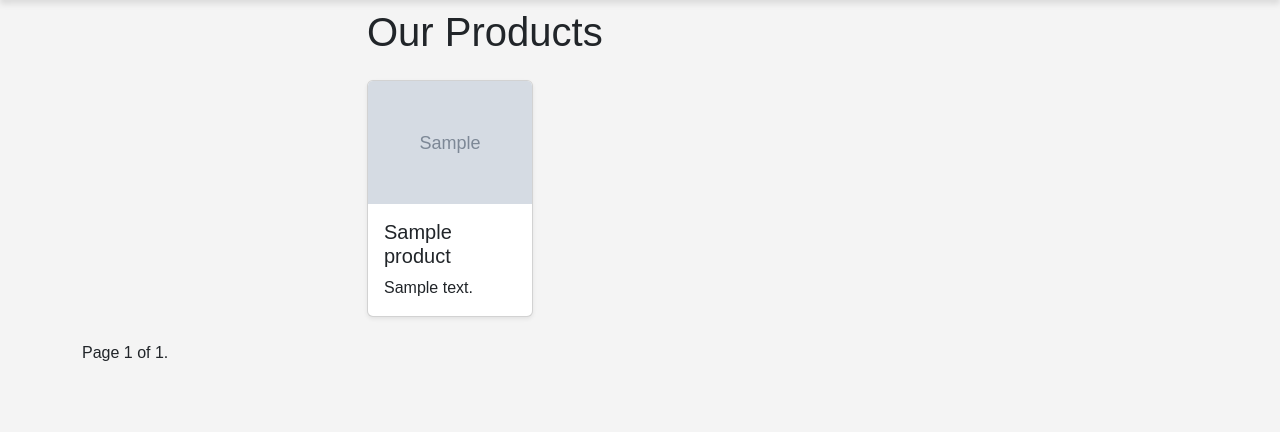
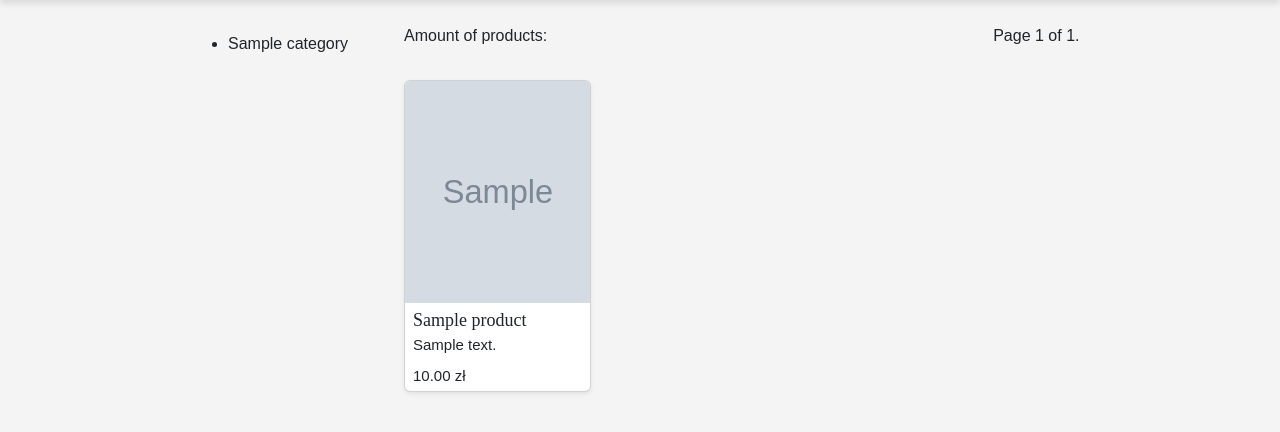
Before and after one commit to kr1s6/EngineerProject, a Django app: page / in a window 1280 px wide. Shown: the part 58-490 px from the top of the page. Run offline with Django 5.2, Linux system fonts and the light colour scheme; tables that the repository leaves empty hold one stand-in row (values such as "Sample post"); grey boxes marked "Sample" are stand-in pictures.

Commit message:
product list demo

```diff
--- a/webStore/models.py
+++ b/webStore/models.py
@@ -51,7 +51,7 @@ class Product(models.Model):
     name = models.CharField(max_length=100)
     image = models.ImageField(upload_to='products/', default='products/default_product.png')
     description = models.TextField()
-    price = models.DecimalField(max_digits=5, decimal_places=2)
+    price = models.DecimalField(max_digits=100, decimal_places=2)
     average_rate = models.DecimalField(max_digits=5, decimal_places=2, null=True,
                                        blank=True)  # for the first time it can be null
     categories = models.ManyToManyField(
--- a/webStore/static/css/style.css
+++ b/webStore/static/css/style.css
@@ -1,6 +1,10 @@
 body {
     font-family: Arial, sans-serif;
     background-color: #f4f4f4;
+}
+
+.body{
+    max-width: calc(100vw - 30%);
 }
 
 .navbar {
@@ -37,9 +41,44 @@ form {
         width: 80%;
     }
 }
+@media screen and (min-width: 480px){
+    .product-div{
+        flex-basis: 33.33333%;
+        max-width: 33.33333%;
+    }
+}
+
+@media screen and (min-width: 1100px) {
+    .categories{
+        display: flex !important;
+        flex-direction: column;
+        width: 200px;
+    }
+}
 
 #login-register-dropdown,
 #profile-dropdown {
     transform: translateX(55px);
     position: absolute;
 }
+
+.card-title{
+    font-family: "Times New Roman", serif;
+    font-size: 18px;
+}
+
+.card-text{
+    font-family: "Arial", sans-serif;
+    font-size: 15px;
+}
+
+.image-container {
+  aspect-ratio: 1 / 1.2;
+  overflow: hidden;
+}
+
+.image-container img {
+  width: 100%;
+  height: 100%;
+  object-fit: cover;
+}
--- a/webStore/templates/base.html
+++ b/webStore/templates/base.html
@@ -15,10 +15,12 @@
 
 {% include 'header.html' %}
 
-<div class="container mt-2">
-    {% block content %}
-        <!-- Treść konkretnej strony -->
-    {% endblock %}
+<div class="my-4 mx-auto body">
+    <div class="d-flex flex-wrap">
+        {% block content %}
+            <!-- Treść konkretnej strony -->
+        {% endblock %}
+    </div>
 </div>
 
 <!--Messages/Errors popup-->
--- a/webStore/templates/index.html
+++ b/webStore/templates/index.html
@@ -3,23 +3,48 @@
 {% block title %}Home - KMG{% endblock %}
 
 {% block content %}
-    <div class="row justify-content-center">
-        <div class="col-md-6">
-            <h1 class="mb-4">Our Products</h1>
     <div class="row">
+        <div class="d-none flex-wrap categories col-3">
+            <div class="mt-2 px-1">
+                <aside>
+                    <ul>
+                        {% csrf_token %}
+                        {% for category in categories %}
+                            <li>{{ category.name }}</li>
+                        {% endfor %}
+                    </ul>
+                </aside>
+            </div>
+        </div>
+        <div class="d-flex flex-wrap justify-content-center col">
+            <div class="px-2 row">
+                <div>
+                    <div class="d-flex flex-wrap">
+                        <div class="mb-3 px-1">
+                            <span>Amount of products: </span>
+                        </div>
+                    </div>
+                </div>
+                <div class="d-flex flex-wrap">
                     {% csrf_token %}
                     {% for product in object_list %}
-                    <a href="#" class="col-md-4 text-decoration-none">
+                        <div class="pt-3 pb-2 px-1 product-div">
+                            <a href="#" class="text-decoration-none" id="product-container">
                                 <div class="card mb-4 shadow-sm">
+                                    <div class="image-container">
                                         <img src="{{ product.image.url }}" class="card-img-top" alt="{{ product.name }}"
-                                 loading="lazy">
-                            <div class="card-body">
-                                <h5 class="card-title">{{ product.name }}</h5>
-                                <p class="card-text">{{ product.description }}</p>
+                                             loading="lazy" id="product-image">
+                                    </div>
+                                    <div class="card-body p-1 ps-2">
+                                        <p class="card-title mb-0">{{ product.name }}</p>
+                                        <p class="card-text mb-2">{{ product.description }}</p>
+                                        <p class="card-text">{{ product.price }} zł</p>
                                     </div>
                                 </div>
                             </a>
+                        </div>
                     {% endfor %}
+                </div>
             </div>
         </div>
     </div>
--- a/webStore/views.py
+++ b/webStore/views.py
@@ -24,10 +24,11 @@ class HomeProductsListView(ListView):
     model = Product
     template_name = "index.html"
     context_object_name = "products"
-    paginate_by = 4
+    paginate_by = 20
 
     def get_context_data(self, **kwargs):
         context = super().get_context_data(**kwargs)
+        context['categories'] = Category.objects.all()
         return context
 
 
```
Lines whose indentation alone changed are shown as unchanged.
